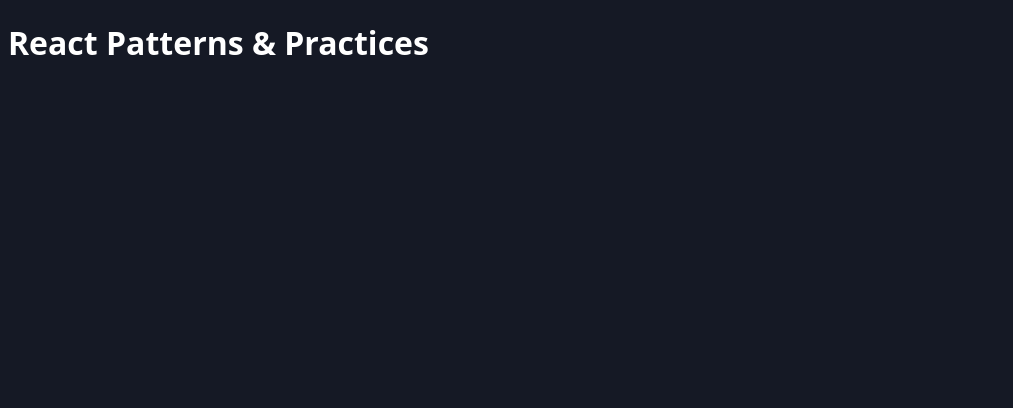
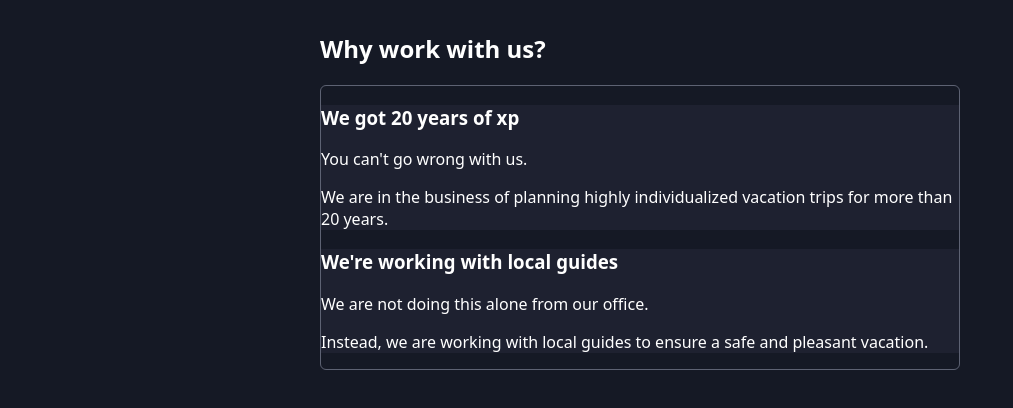
Before and after one commit to Luchohak/patterns-and-best-practices, a React (Vite) app: page / in a window 1280 px wide. Shown: the top 408 px of the page, without its empty margins (0-1013 px from the left). Built offline with nearby package versions, Linux system fonts and the light colour scheme.

Commit message:
Getting started with Compound Components, creating an Accordion wrapper component and an AccordionItem component

```diff
--- a/src/App.jsx
+++ b/src/App.jsx
@@ -1,5 +1,40 @@
+import Accordion from "./components/Accordion/Accordion.jsx";
+import AccordionItem from "./components/Accordion/AccordionItem.jsx";
+
 function App() {
-  return <h1>React Patterns & Practices</h1>;
+  return (
+    <main>
+      <section>
+        <h1>Why work with us? </h1>
+        <Accordion className="accordion">
+          <AccordionItem
+            className="accordion-item"
+            title="We got 20 years of xp"
+          >
+            <article>
+              <p>You can&apos;t go wrong with us.</p>
+              <p>
+                We are in the business of planning highly individualized
+                vacation trips for more than 20 years.
+              </p>
+            </article>
+          </AccordionItem>
+          <AccordionItem
+            className="accordion-item"
+            title="We're working with local guides "
+          >
+            <article>
+              <p>We are not doing this alone from our office.</p>
+              <p>
+                Instead, we are working with local guides to ensure a safe and
+                pleasant vacation.
+              </p>
+            </article>
+          </AccordionItem>
+        </Accordion>
+      </section>
+    </main>
+  );
 }
 
 export default App;
--- /dev/null
+++ b/src/components/Accordion/Accordion.jsx
@@ -0,0 +1,3 @@
+export default function Accordion({ children, className }) {
+  return <ul className={className}>{children}</ul>;
+}
--- /dev/null
+++ b/src/components/Accordion/AccordionItem.jsx
@@ -0,0 +1,8 @@
+export default function AccordionItem({ children, className, title }) {
+  return (
+    <li className={className}>
+      <h3>{title}</h3>
+      <div>{children}</div>
+    </li>
+  );
+}
```
Also changed, not shown: 1 other file (tests, documents, lock files or other folders).
